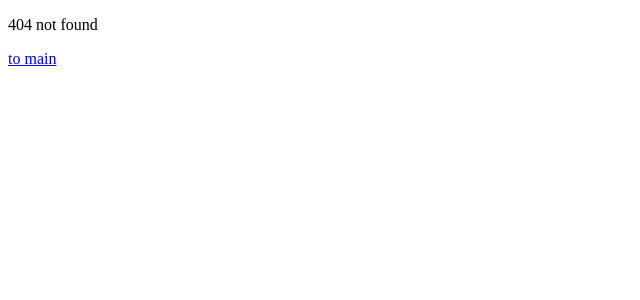
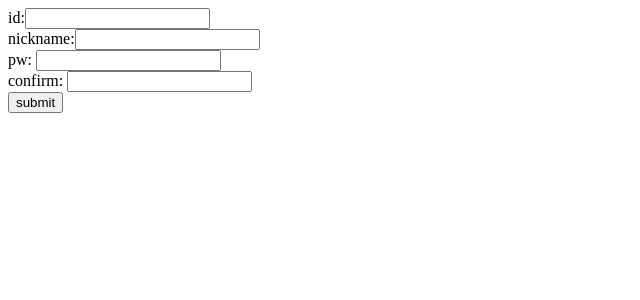
Before and after one commit to sexyGuyKangSungWoo/DDB-front, a React (Create React App) app: page /#/register in a window 1280 px wide. Before the commit this address had no page. Shown: the top 300 px of the page, without its empty margins (0-640 px from the left). Built offline with nearby package versions, Linux system fonts and the light colour scheme.

Commit message:
add register

```diff
--- a/src/App.tsx
+++ b/src/App.tsx
@@ -10,26 +10,18 @@ import Test from './pages/Test';
 import Login from './pages/Login';
 import Logout from './pages/Logout';
 import Notfound from './pages/Notfound';
+import Register from './pages/Register';
 
 function App() {
   return (
     <Router>
       <Switch>
-        <Route path="/" exact>
-          <Main />
-        </Route>
-        <Route path="/thelab">
-          <Test />
-        </Route>
-        <Route path="/login">
-          <Login />
-        </Route>
-        <Route path="/logout">
-          <Logout />
-        </Route>
-        <Route path="*">
-          <Notfound />
-        </Route>
+        <Route path="/" exact component={Main} />
+        <Route path="/thelab" component={Test} />
+        <Route path="/login" component={Login} />
+        <Route path="/register" component={Register} />
+        <Route path="/logout" component={Logout} />
+        <Route path="*" component={Notfound} />
       </Switch>
     </Router>
   )
--- a/src/context/context.ts
+++ b/src/context/context.ts
@@ -6,11 +6,11 @@ function setStateOf<T>(object: T) {
     return (() => { }) as React.Dispatch<React.SetStateAction<T>>;
 }
 
-const ColorContext = createContext({
+const Context = createContext({
     user: null as unknown as User,
     setUser: setStateOf({} as User),
     jwt: '',
     setJwt: setStateOf(''),
 });
 
-export default ColorContext;
+export default Context;
--- a/src/pages/Main.tsx
+++ b/src/pages/Main.tsx
@@ -1,17 +1,26 @@
 import React from "react";
+import Context from "../context/context";
 import {
     Link
 } from 'react-router-dom';
+import { useContext } from "react";
+
 
 function Main() {
+    const { user } = useContext(Context);
     return (
         <>
             <p>
                 <Link to="/login">Login</Link>
             </p>
             <p>
+                <Link to="/register">Register</Link>
+            </p>
+            {user.isAuthorized &&
+            <p>
                 <Link to="/logout">Logout</Link>
             </p>
+            }
             <p>
                 <Link to="/thelab">TheLab</Link>
             </p>
--- a/src/pages/Register.tsx
+++ b/src/pages/Register.tsx
@@ -1,9 +1,83 @@
-import React from "react";
+import React, { useState } from "react";
+import {
+    useHistory
+} from 'react-router-dom';
+import { gql, useApolloClient } from '@apollo/client';
+
+const REGISTER = gql`
+    mutation REGISTER($id:String!, $pw:String!, $nickname:String!){
+        register(id:$id, password:$pw, nickname:$nickname){
+            id
+            nickname
+        }
+    }
+`;
 
 function Register(){
+
+    const history = useHistory();
+
+    const [id, setId] = useState('');
+    const [pw, setPw] = useState('');
+    const [confirmPw, setConfirmPw] = useState('');
+    const [nickname, setNickname] = useState('');
+    const client = useApolloClient();
+
+    async function onSubmit() {
+        if(pw !== confirmPw){
+            alert("비밀번호가 서로 같지 않습니다!");
+            return;
+        }
+
+        const res = await client.mutate({
+            mutation: REGISTER,
+            variables:{
+                id,
+                pw,
+                nickname,
+            }
+        });
+        const data = res.data;
+
+        if(data.register){
+            history.push('/login');
+        }
+        else{
+            console.error('account not founded');
+        }
+    }
+
+
     return (
         <>
-
+            <div>
+                <label>
+                    id:
+                    <input onChange={e => setId(e.target.value)} />
+                </label>
+            </div>
+            <div>
+                <label>
+                    nickname:
+                    <input onChange={e => setNickname(e.target.value)} />
+                </label>
+            </div>
+            {(pw !== confirmPw && confirmPw !== '') &&
+                <p>'페스워드가 서로 같지 않습니다!'</p>
+            }
+            <div>
+                <label>
+                    pw: <input onChange={e => setPw(e.target.value)} type="password" />
+                </label>
+            </div>
+            <div>
+                <label>
+                    confirm: <input onChange={e => setConfirmPw(e.target.value)} type="password" />
+                </label>
+            </div>
+            <div>
+                <button onClick={() => onSubmit()}>submit</button>
+            </div>
         </>
     )
 }
```
Also changed, not shown: src/context/Provider.tsx (+4 -4 lines), src/context/StickyState.ts (+8 -1 lines).
